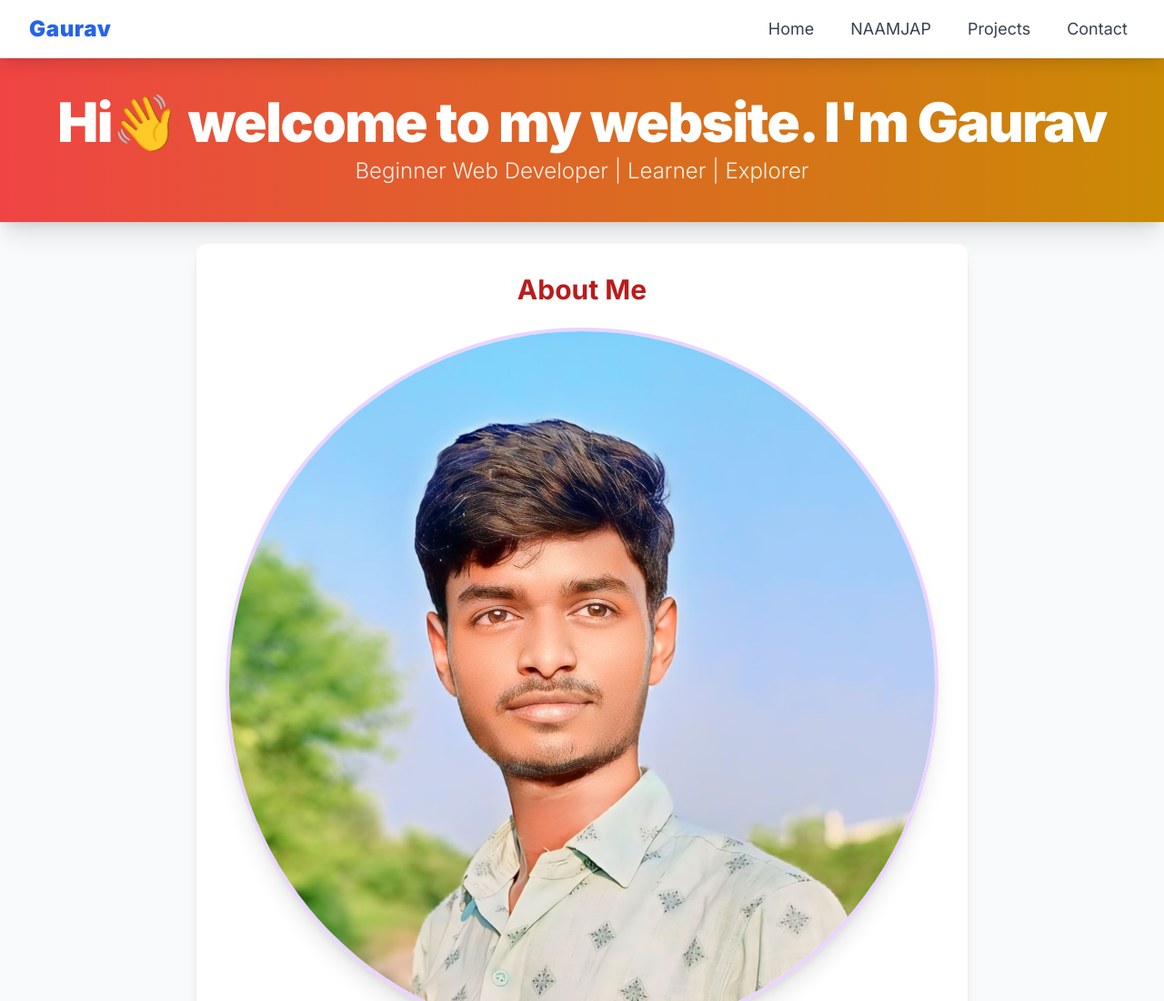
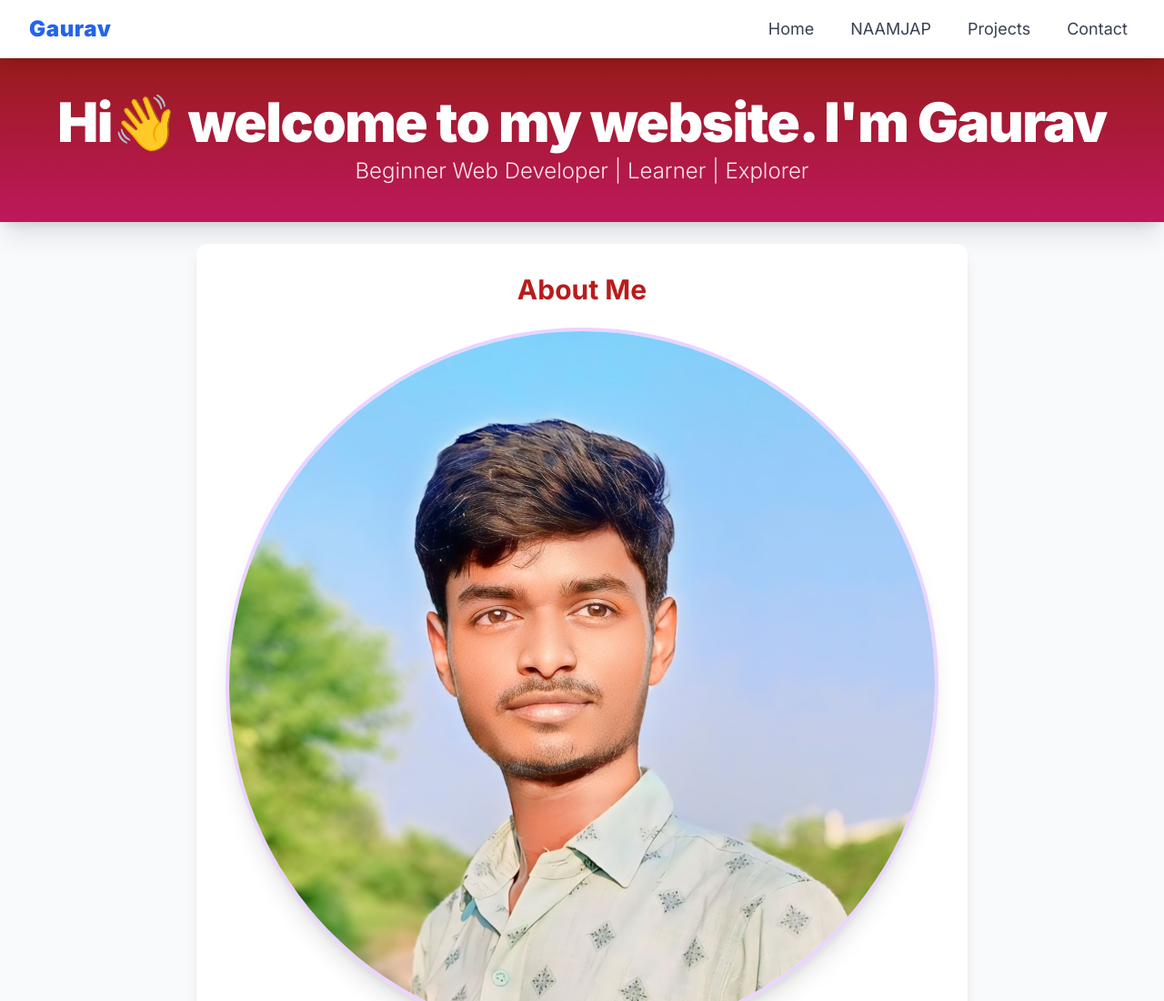
Before and after one commit to stnmgaurav/stnmgauravportfolio, a plain HTML site: page index.html in a window 1280 px wide. Shown: the top 1100 px of the page at 91% size. Drawn offline with nearby package versions, Linux system fonts and the light colour scheme.

Commit message:
Update index.html

```diff
--- a/index.html
+++ b/index.html
@@ -151,7 +151,7 @@
     </div>
   </nav>
 
-  <header class="text-center py-10 bg-gradient-to-r from-red-500 to-yellow-600 to-purple-800 text-white shadow-xl">
+  <header class="text-center py-10 bg-gradient-to-b from-red-800 to-pink-700 text-white shadow-xl">
     <h1 class="text-4xl md:text-6xl font-extrabold mb-2 tracking-tight">
       Hi👋 welcome to my website.
       I'm Gaurav
```
